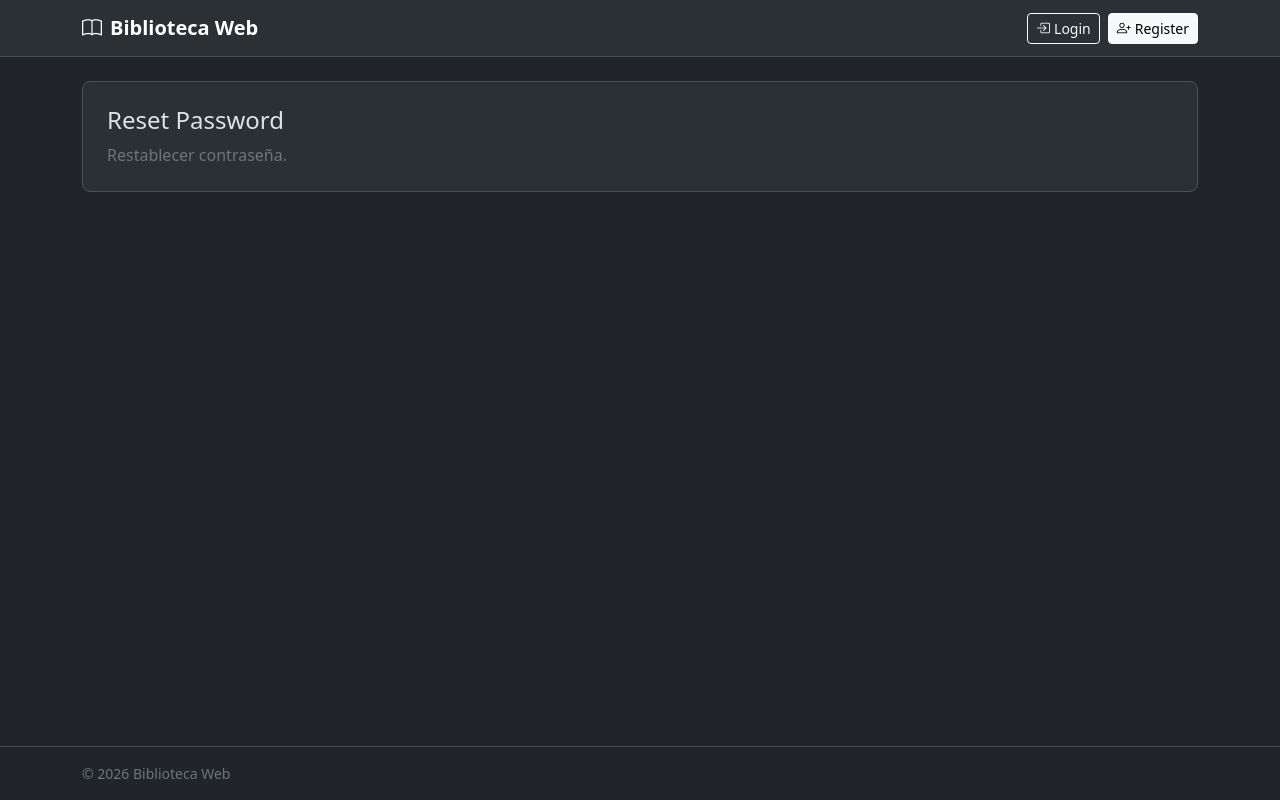
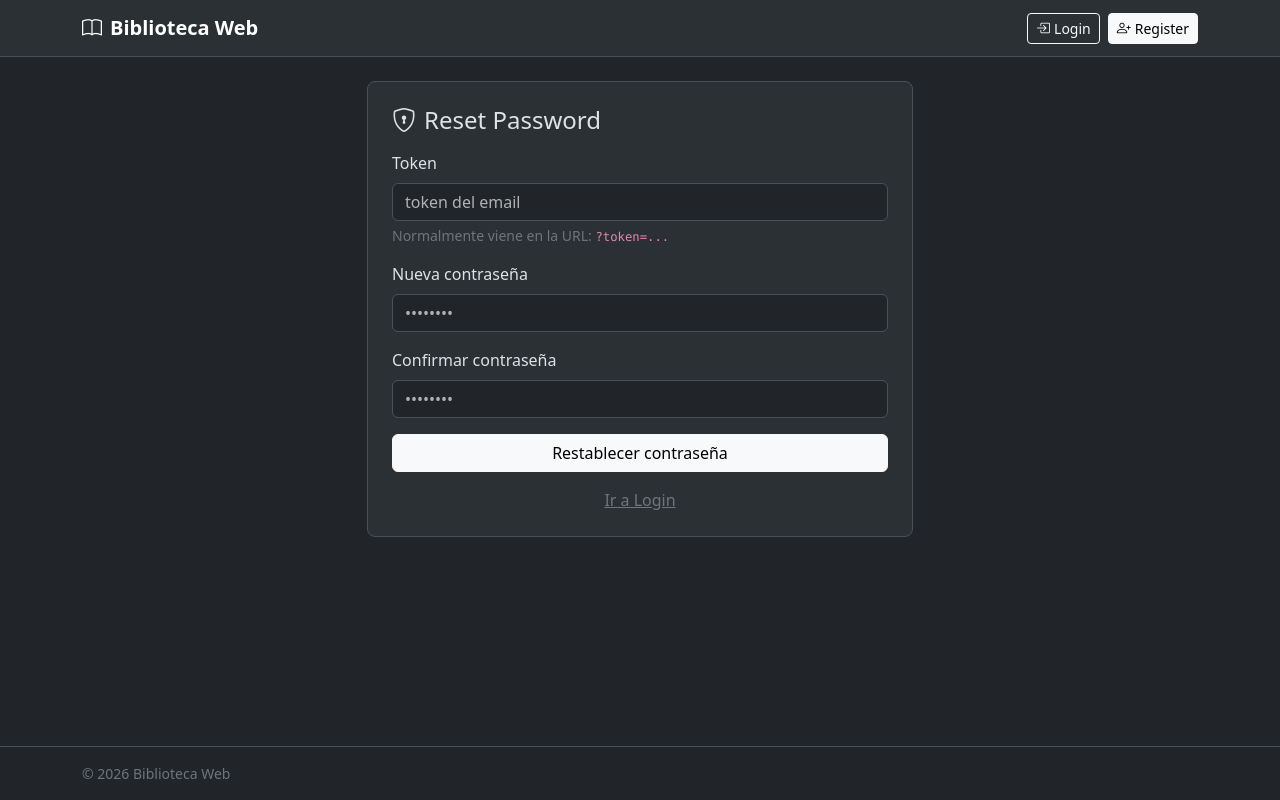
Before and after one commit to Andresp1073/PROYECTO-FASTAPI-SISTEMA-DE-BIBLIOTECA, a React (Vite) app in the folder frontend/biblioteca_frontend/: page /reset-password in a window 1280 px wide. Built offline with nearby package versions, Linux system fonts and the light colour scheme.

Commit message:
Fase 9: forgot password endpoint corregido

```diff
--- a/frontend/biblioteca_frontend/src/api/auth.js
+++ b/frontend/biblioteca_frontend/src/api/auth.js
@@ -36,9 +36,11 @@ export async function verifyEmail(payload) {
   return data;
 }
 
+// [MODIFICADO]
+
 export async function forgotPassword(payload) {
-  // { email }
-  const { data } = await http.post("/auth/forgot-password", payload);
+  // Endpoint real del backend
+  const { data } = await http.post("/auth/request-reset-password", payload);
   return data;
 }
 
--- a/frontend/biblioteca_frontend/src/auth/ForgotPassword.jsx
+++ b/frontend/biblioteca_frontend/src/auth/ForgotPassword.jsx
@@ -1,8 +1,116 @@
+// [MODIFICADO]
+import { useState } from "react";
+import { Link } from "react-router-dom";
+import { forgotPassword as apiForgotPassword } from "../api/auth.js";
+import Alerta from "../components/Alerta.jsx";
+
+function parseFastApiError(err) {
+  const data = err?.response?.data;
+
+  if (Array.isArray(data?.detail)) {
+    return data.detail
+      .map((e) => {
+        const loc = Array.isArray(e.loc) ? e.loc.join(".") : "body";
+        return `${loc}: ${e.msg}`;
+      })
+      .join(" | ");
+  }
+
+  return (
+    data?.detail ||
+    data?.message ||
+    `Error ${err?.response?.status || ""}`.trim() ||
+    "No se pudo procesar la solicitud."
+  );
+}
+
 export default function ForgotPassword() {
+  const [email, setEmail] = useState("");
+  const [cargando, setCargando] = useState(false);
+  const [error, setError] = useState("");
+  const [ok, setOk] = useState("");
+
+  const onSubmit = async (e) => {
+    e.preventDefault();
+    setError("");
+    setOk("");
+
+    if (!email.trim()) {
+      setError("El email es obligatorio.");
+      return;
+    }
+
+    setCargando(true);
+    try {
+      await apiForgotPassword({ email });
+
+      // Mensaje genérico por seguridad (no revelar si existe o no)
+      setOk(
+        "Si el correo existe, te llegará un email con instrucciones para restablecer tu contraseña."
+      );
+      setEmail("");
+    } catch (err) {
+      setError(parseFastApiError(err));
+    } finally {
+      setCargando(false);
+    }
+  };
+
   return (
-    <div className="p-4 rounded-3 border bg-body-tertiary">
-      <h1 className="h4 mb-2">Forgot Password</h1>
-      <p className="mb-0 text-secondary">Recuperación de contraseña.</p>
+    <div className="row justify-content-center">
+      <div className="col-12 col-md-9 col-lg-6">
+        <div className="p-4 border rounded-3 bg-body-tertiary">
+          <h1 className="h4 mb-3">
+            <i className="bi bi-key me-2"></i>
+            Forgot Password
+          </h1>
+
+          <Alerta mensaje={error} />
+          <Alerta type="success" mensaje={ok} />
+
+          <form onSubmit={onSubmit}>
+            <div className="mb-3">
+              <label className="form-label">Email</label>
+              <input
+                type="email"
+                className="form-control"
+                value={email}
+                onChange={(e) => setEmail(e.target.value)}
+                placeholder="correo@ejemplo.com"
+                autoComplete="email"
+              />
+              <div className="form-text text-secondary">
+                Te enviaremos un enlace para restablecer tu contraseña.
+              </div>
+            </div>
+
+            <button
+              type="submit"
+              className="btn btn-light w-100"
+              disabled={cargando}
+            >
+              {cargando ? (
+                <>
+                  <span
+                    className="spinner-border spinner-border-sm me-2"
+                    role="status"
+                    aria-hidden="true"
+                  ></span>
+                  Enviando...
+                </>
+              ) : (
+                "Enviar enlace"
+              )}
+            </button>
+          </form>
+
+          <div className="mt-3 text-center">
+            <Link to="/login" className="link-secondary">
+              Volver a Login
+            </Link>
+          </div>
+        </div>
+      </div>
     </div>
   );
 }
--- a/frontend/biblioteca_frontend/src/auth/ResetPassword.jsx
+++ b/frontend/biblioteca_frontend/src/auth/ResetPassword.jsx
@@ -1,8 +1,159 @@
+// [MODIFICADO]
+import { useEffect, useState } from "react";
+import { Link, useSearchParams } from "react-router-dom";
+import { resetPassword as apiResetPassword } from "../api/auth.js";
+import Alerta from "../components/Alerta.jsx";
+
+function parseFastApiError(err) {
+  const data = err?.response?.data;
+
+  if (Array.isArray(data?.detail)) {
+    return data.detail
+      .map((e) => {
+        const loc = Array.isArray(e.loc) ? e.loc.join(".") : "body";
+        return `${loc}: ${e.msg}`;
+      })
+      .join(" | ");
+  }
+
+  return (
+    data?.detail ||
+    data?.message ||
+    `Error ${err?.response?.status || ""}`.trim() ||
+    "No se pudo restablecer la contraseña."
+  );
+}
+
 export default function ResetPassword() {
+  const [params] = useSearchParams();
+  const tokenFromUrl = params.get("token") || "";
+
+  const [token, setToken] = useState(tokenFromUrl);
+  const [newPassword, setNewPassword] = useState("");
+  const [confirm, setConfirm] = useState("");
+
+  const [cargando, setCargando] = useState(false);
+  const [error, setError] = useState("");
+  const [ok, setOk] = useState("");
+
+  useEffect(() => {
+    setToken(tokenFromUrl);
+  }, [tokenFromUrl]);
+
+  const onSubmit = async (e) => {
+    e.preventDefault();
+    setError("");
+    setOk("");
+
+    if (!token.trim()) {
+      setError("Falta el token. Abre el enlace que llegó al correo.");
+      return;
+    }
+
+    if (!newPassword.trim()) {
+      setError("La nueva contraseña es obligatoria.");
+      return;
+    }
+
+    if (newPassword !== confirm) {
+      setError("Las contraseñas no coinciden.");
+      return;
+    }
+
+    setCargando(true);
+    try {
+      // IMPORTANTE:
+      // Ajustamos a { token, new_password } (común en backends FastAPI)
+      await apiResetPassword({ token, new_password: newPassword });
+
+      setOk("Contraseña actualizada correctamente. Ya puedes iniciar sesión.");
+      setNewPassword("");
+      setConfirm("");
+    } catch (err) {
+      setError(parseFastApiError(err));
+    } finally {
+      setCargando(false);
+    }
+  };
+
   return (
-    <div className="p-4 rounded-3 border bg-body-tertiary">
-      <h1 className="h4 mb-2">Reset Password</h1>
-      <p className="mb-0 text-secondary">Restablecer contraseña.</p>
+    <div className="row justify-content-center">
+      <div className="col-12 col-md-9 col-lg-6">
+        <div className="p-4 border rounded-3 bg-body-tertiary">
+          <h1 className="h4 mb-3">
+            <i className="bi bi-shield-lock me-2"></i>
+            Reset Password
+          </h1>
+
+          <Alerta mensaje={error} />
+          <Alerta type="success" mensaje={ok} />
+
+          <form onSubmit={onSubmit}>
+            <div className="mb-3">
+              <label className="form-label">Token</label>
+              <input
+                type="text"
+                className="form-control"
+                value={token}
+                onChange={(e) => setToken(e.target.value)}
+                placeholder="token del email"
+              />
+              <div className="form-text text-secondary">
+                Normalmente viene en la URL: <code>?token=...</code>
+              </div>
+            </div>
+
+            <div className="mb-3">
+              <label className="form-label">Nueva contraseña</label>
+              <input
+                type="password"
+                className="form-control"
+                value={newPassword}
+                onChange={(e) => setNewPassword(e.target.value)}
+                placeholder="••••••••"
+                autoComplete="new-password"
+              />
+            </div>
+
+            <div className="mb-3">
+              <label className="form-label">Confirmar contraseña</label>
+              <input
+                type="password"
+                className="form-control"
+                value={confirm}
+                onChange={(e) => setConfirm(e.target.value)}
+                placeholder="••••••••"
+                autoComplete="new-password"
+              />
+            </div>
+
+            <button
+              type="submit"
+              className="btn btn-light w-100"
+              disabled={cargando}
+            >
+              {cargando ? (
+                <>
+                  <span
+                    className="spinner-border spinner-border-sm me-2"
+                    role="status"
+                    aria-hidden="true"
+                  ></span>
+                  Guardando...
+                </>
+              ) : (
+                "Restablecer contraseña"
+              )}
+            </button>
+          </form>
+
+          <div className="mt-3 text-center">
+            <Link to="/login" className="link-secondary">
+              Ir a Login
+            </Link>
+          </div>
+        </div>
+      </div>
     </div>
   );
 }
```
